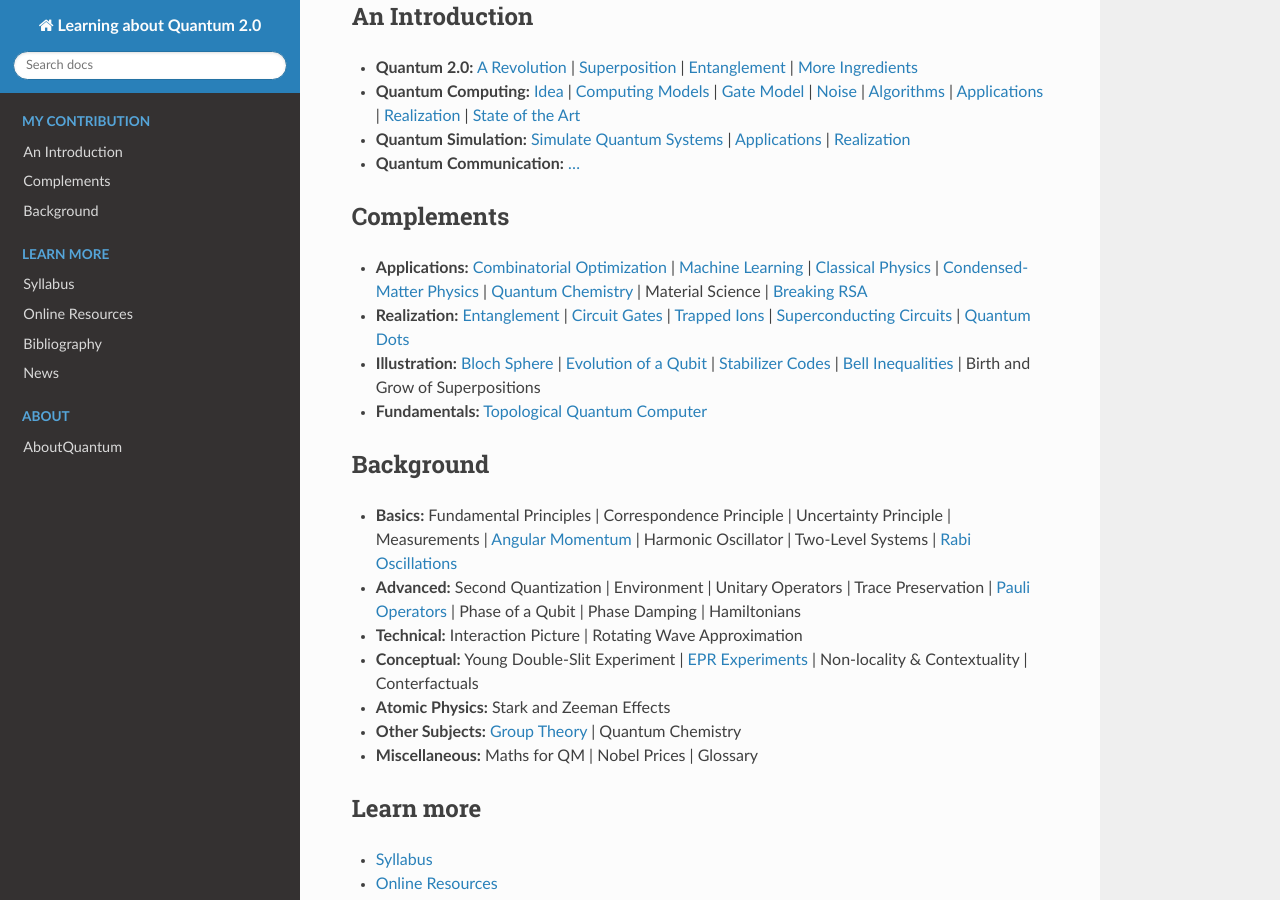
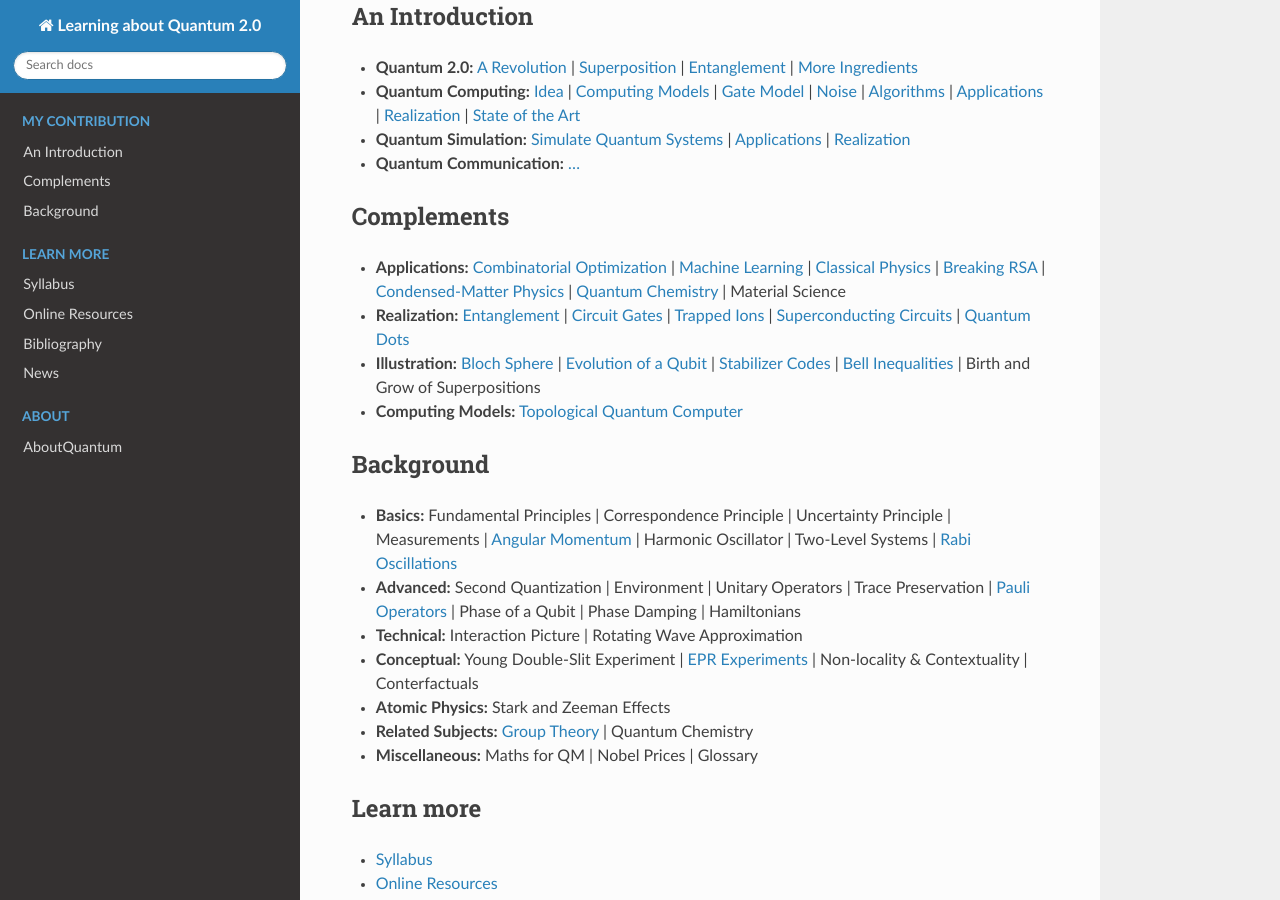
Before and after one commit to tomlqc/about-quantum, a Sphinx documentation site: the page built from source/index.rst, in a window 1280 px wide and 900 px high, scrolled down 486 px. Built offline with Sphinx 7.4.7 and the Read the Docs theme 2.0.0, drawn with Linux system fonts in a browser that asks for light colours.

Commit message:
index: reordered RSA, various renamings of categories.

```diff
--- a/source/index.rst
+++ b/source/index.rst
@@ -104,10 +104,10 @@ Complements
   :ref:`stories/complements/opti:Combinatorial Optimization` |
   :ref:`stories/complements/mlearn:Machine Learning` |
   :ref:`stories/complements/classical:Classical Physics` |
+  :ref:`stories/complements/shor:Breaking RSA` |
   :ref:`stories/complements/condmatter:Condensed-Matter Physics` |
   :ref:`stories/complements/chemistry:Quantum Chemistry` |
-  Material Science |
-  :ref:`stories/complements/shor:Breaking RSA`
+  Material Science
 
 * **Realization:**
   :ref:`stories/complements/entanglement:Entanglement` |
@@ -123,7 +123,7 @@ Complements
   :ref:`stories/complements/bell:Bell Inequalities` |
   Birth and Grow of Superpositions
 
-* **Fundamentals:**
+* **Computing Models:**
   :ref:`stories/complements/topological:Topological Quantum Computer`
 
 
@@ -163,7 +163,7 @@ Background
 * **Atomic Physics:**
   Stark and Zeeman Effects
 
-* **Other Subjects:**
+* **Related Subjects:**
   :ref:`stories/background/group_theory:Group Theory` |
   Quantum Chemistry
 
--- a/source/intro/computing/apps.rst
+++ b/source/intro/computing/apps.rst
@@ -2,11 +2,11 @@
 Applications
 ============
 
-* :ref:`stories/complements/shor:Breaking RSA`
 * :ref:`stories/complements/opti:Combinatorial Optimization`
 * :ref:`stories/complements/mlearn:Machine Learning`
 * :ref:`stories/complements/montecarlo:Monte Carlo` :draft:`(to be investigated)`
 * :ref:`stories/complements/classical:Classical Physics`
+* :ref:`stories/complements/shor:Breaking RSA`
 
 See also :ref:`Applications of Quantum Simulation <intro/simulation/apps:Applications>`:
 
```
